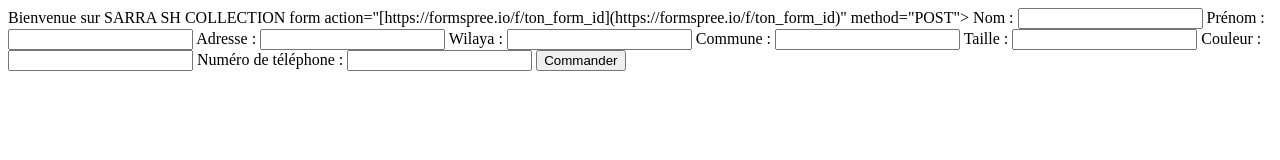
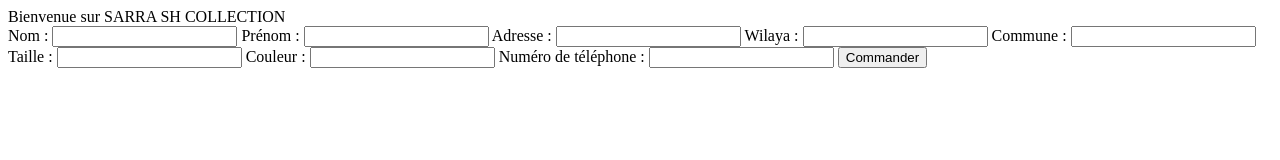
Before and after one commit to sarra-sh/sarrashcollection, a plain HTML site: page index.html in a window 1280 px wide. Drawn offline with Linux system fonts and the light colour scheme.

Commit message:
Fix form tag in index.html

```diff
--- a/index.html
+++ b/index.html
@@ -1,2 +1,2 @@
 Bienvenue sur SARRA SH COLLECTION
-form action="[https://formspree.io/f/ton_form_id](https://formspree.io/f/ton_form_id)" method="POST"> <label>Nom :</label> <input type="text" name="Nom" required> <label>Prénom :</label> <input type="text" name="Prénom" required> <label>Adresse :</label> <input type="text" name="Adresse" required> <label>Wilaya :</label> <input type="text" name="Wilaya" required> <label>Commune :</label> <input type="text" name="Commune" required> <label>Taille :</label> <input type="text" name="Taille" required> <label>Couleur :</label> <input type="text" name="Couleur" required> <label>Numéro de téléphone :</label> <input type="tel" name="Téléphone" required> <button type="submit">Commander</button> </form
+<form action="https://formspree.io/f/ton_form_id" method="POST"> <label>Nom :</label> <input type="text" name="Nom" required> <label>Prénom :</label> <input type="text" name="Prénom" required> <label>Adresse :</label> <input type="text" name="Adresse" required> <label>Wilaya :</label> <input type="text" name="Wilaya" required> <label>Commune :</label> <input type="text" name="Commune" required> <label>Taille :</label> <input type="text" name="Taille" required> <label>Couleur :</label> <input type="text" name="Couleur" required> <label>Numéro de téléphone :</label> <input type="tel" name="Téléphone" required> <button type="submit">Commander</button> </form
```
